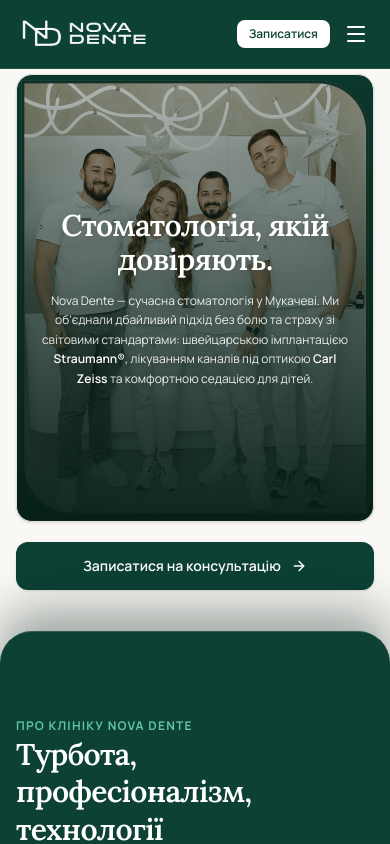
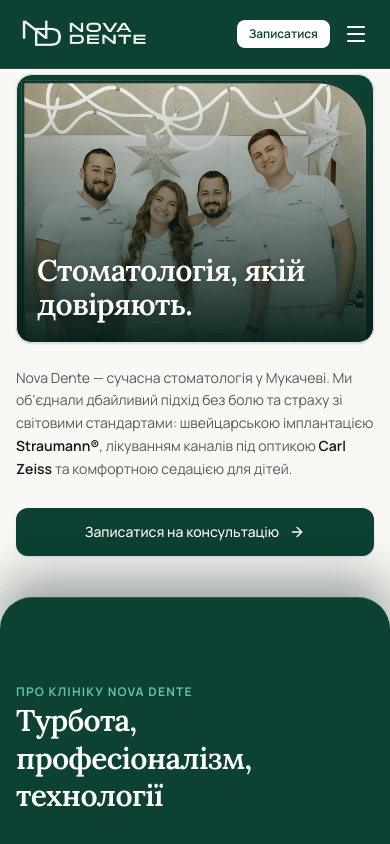
Before and after one commit to messengermaksym/novadente, a Next.js app: page / in a window 390 px wide. Shown: the top 844 px of the page. Built offline with nearby package versions, Linux system fonts and the light colour scheme.

Commit message:
revert: restore original hero section layout on mobile

```diff
--- a/src/components/sections/HeroSection.tsx
+++ b/src/components/sections/HeroSection.tsx
@@ -15,56 +15,59 @@
     <section className="sticky top-[58px] sm:top-[68px] z-10 mt-[58px] sm:mt-[68px] pt-4 pb-16 sm:pt-8 sm:pb-20 lg:pt-14 lg:pb-28 bg-[#f9f8f4] border-b border-[#e3e1d8] overflow-hidden">
       <div className="max-w-7xl mx-auto px-4 sm:px-6 lg:px-8 relative z-10">
 
-        {/* MOBILE VIEW (< lg): Full team portrait with centered headline & description overlay */}
-        <div className="lg:hidden space-y-4">
-          {/* Full Team Photo Frame with Centered Headline & Text */}
+        {/* MOBILE VIEW (< lg): Photo on top with superimposed headline */}
+        <div className="lg:hidden space-y-6">
+          {/* Top Photo Frame with Headline Superimposed */}
           <motion.div
             initial={{ opacity: 0, y: 15 }}
             animate={{ opacity: 1, y: 0 }}
             transition={{ duration: 0.6, ease: [0.22, 1, 0.36, 1] }}
-            className="relative rounded-2xl overflow-hidden border border-[#e3e1d8] bg-[#0c4134] shadow-sm aspect-[4/5] w-full"
+            className="relative rounded-2xl overflow-hidden border border-[#e3e1d8] bg-[#0c4134] shadow-sm aspect-[4/3] sm:aspect-[16/10] w-full"
           >
             <Image
               src={getAssetPath("/images/clinic/hero-team.png")}
               alt="Команда лікарів Nova Dente"
               fill
               sizes="(max-width: 1024px) 100vw, 42vw"
-              className="object-cover object-center"
+              className="object-cover object-top"
               priority
             />
-            {/* Dark gradient scrim for crisp text legibility */}
-            <div className="absolute inset-0 bg-gradient-to-t from-[#061e18]/95 via-[#061e18]/65 to-[#061e18]/30" />
+            {/* Dark gradient scrim at the bottom for crisp headline legibility */}
+            <div className="absolute inset-0 bg-gradient-to-t from-[#061e18]/95 via-[#061e18]/45 to-transparent" />
 
-            {/* Centered Headline & Description Overlay */}
-            <div className="absolute inset-0 flex flex-col justify-center items-center text-center p-6 sm:p-8 space-y-3.5">
-              <h1 className="font-serif text-3xl sm:text-4xl font-semibold text-white leading-[1.15] tracking-tight drop-shadow-md">
+            {/* Headline overlaid over the photo */}
+            <div className="absolute inset-0 flex items-end p-5 sm:p-6">
+              <h1 className="font-serif text-3xl sm:text-4xl font-semibold text-white leading-[1.15] tracking-tight drop-shadow-sm">
                 Стоматологія, якій довіряють.
               </h1>
-              <p className="text-xs sm:text-sm text-white/90 leading-relaxed max-w-sm drop-shadow-sm font-normal">
-                Nova Dente — сучасна стоматологія у Мукачеві.
-                Ми об&apos;єднали дбайливий підхід без болю та страху зі світовими стандартами:
-                швейцарською імплантацією <span className="font-semibold text-white">Straumann®</span>,
-                лікуванням каналів під оптикою <span className="font-semibold text-white">Carl Zeiss</span> та комфортною седацією для дітей.
-              </p>
             </div>
           </motion.div>
 
-          {/* Direct Action Button on Mobile */}
+          {/* Lede & Actions on Mobile */}
           <motion.div
-            initial={{ opacity: 0, y: 10 }}
+            initial={{ opacity: 0, y: 15 }}
             animate={{ opacity: 1, y: 0 }}
-            transition={{ duration: 0.5, delay: 0.15, ease: [0.22, 1, 0.36, 1] }}
-            className="pt-1"
+            transition={{ duration: 0.6, delay: 0.15, ease: [0.22, 1, 0.36, 1] }}
+            className="space-y-6"
           >
+            <p className="text-sm sm:text-base text-[#515e59] leading-relaxed">
+              Nova Dente — сучасна стоматологія у Мукачеві.
+              Ми об&apos;єднали дбайливий підхід без болю та страху зі світовими стандартами:
+              швейцарською імплантацією <span className="font-semibold text-[#121815]">Straumann®</span>,
+              лікуванням каналів під оптикою <span className="font-semibold text-[#121815]">Carl Zeiss</span> та комфортною седацією для дітей.
+            </p>
+
+            <div className="pt-1 flex flex-col items-stretch gap-3.5">
               <motion.button
                 whileHover={{ scale: 1.02 }}
                 whileTap={{ scale: 0.98 }}
                 onClick={onOpenBooking}
-              className="w-full flex items-center justify-center gap-2.5 px-6 py-3.5 bg-[#0c4134] text-white font-semibold text-sm rounded-xl hover:bg-[#155a49] active:translate-y-px transition-colors shadow-sm focus-visible:outline-2 focus-visible:outline-offset-2 focus-visible:outline-[#0c4134]"
+                className="inline-flex items-center justify-center gap-2.5 px-6 py-3.5 bg-[#0c4134] text-white font-medium text-sm rounded-xl hover:bg-[#155a49] active:translate-y-px transition-colors shadow-sm focus-visible:outline-2 focus-visible:outline-offset-2 focus-visible:outline-[#0c4134]"
               >
                 <span>Записатися на консультацію</span>
                 <ArrowRight className="w-4 h-4" />
               </motion.button>
+            </div>
           </motion.div>
         </div>
 
```
Lines whose indentation alone changed are shown as unchanged.
